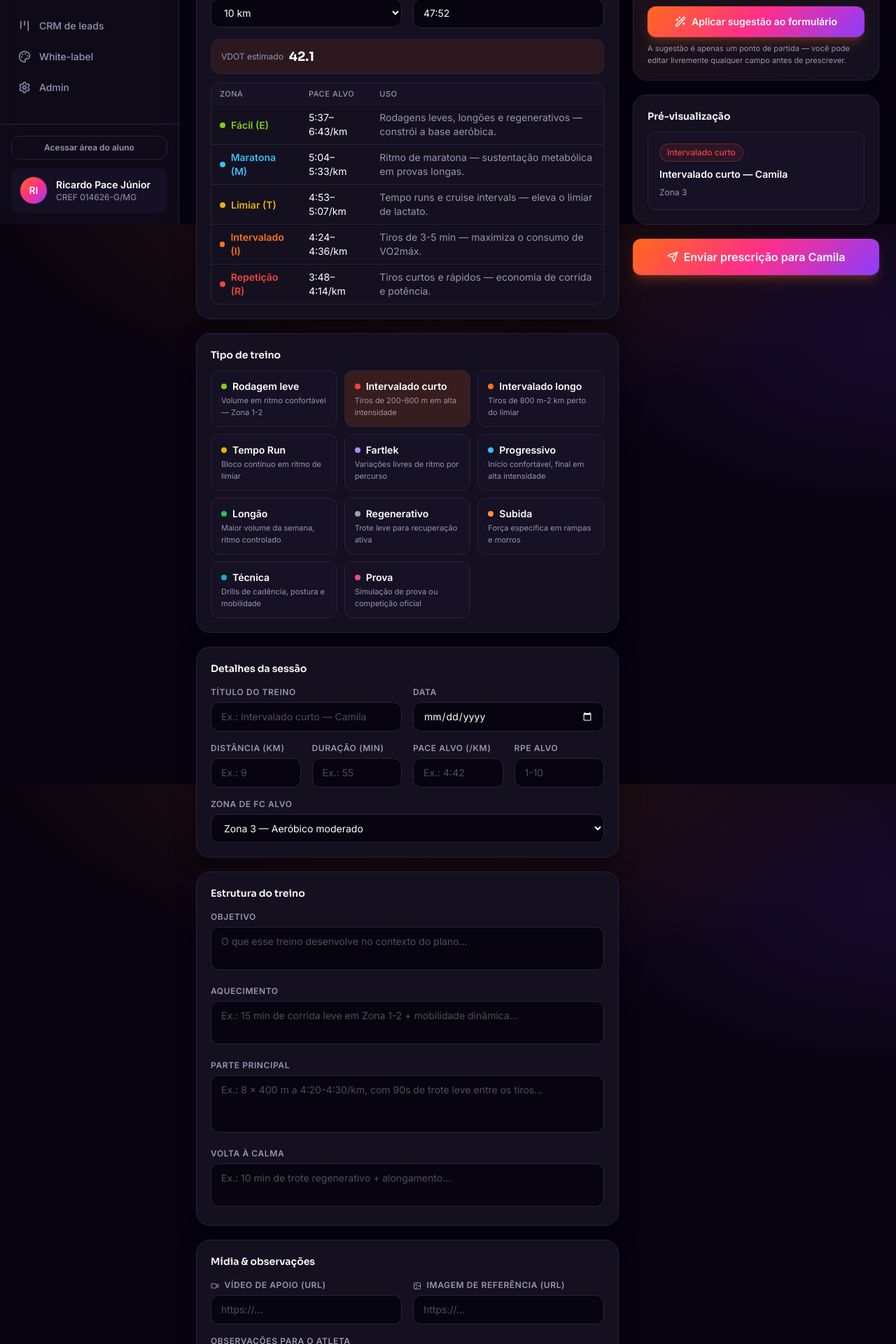
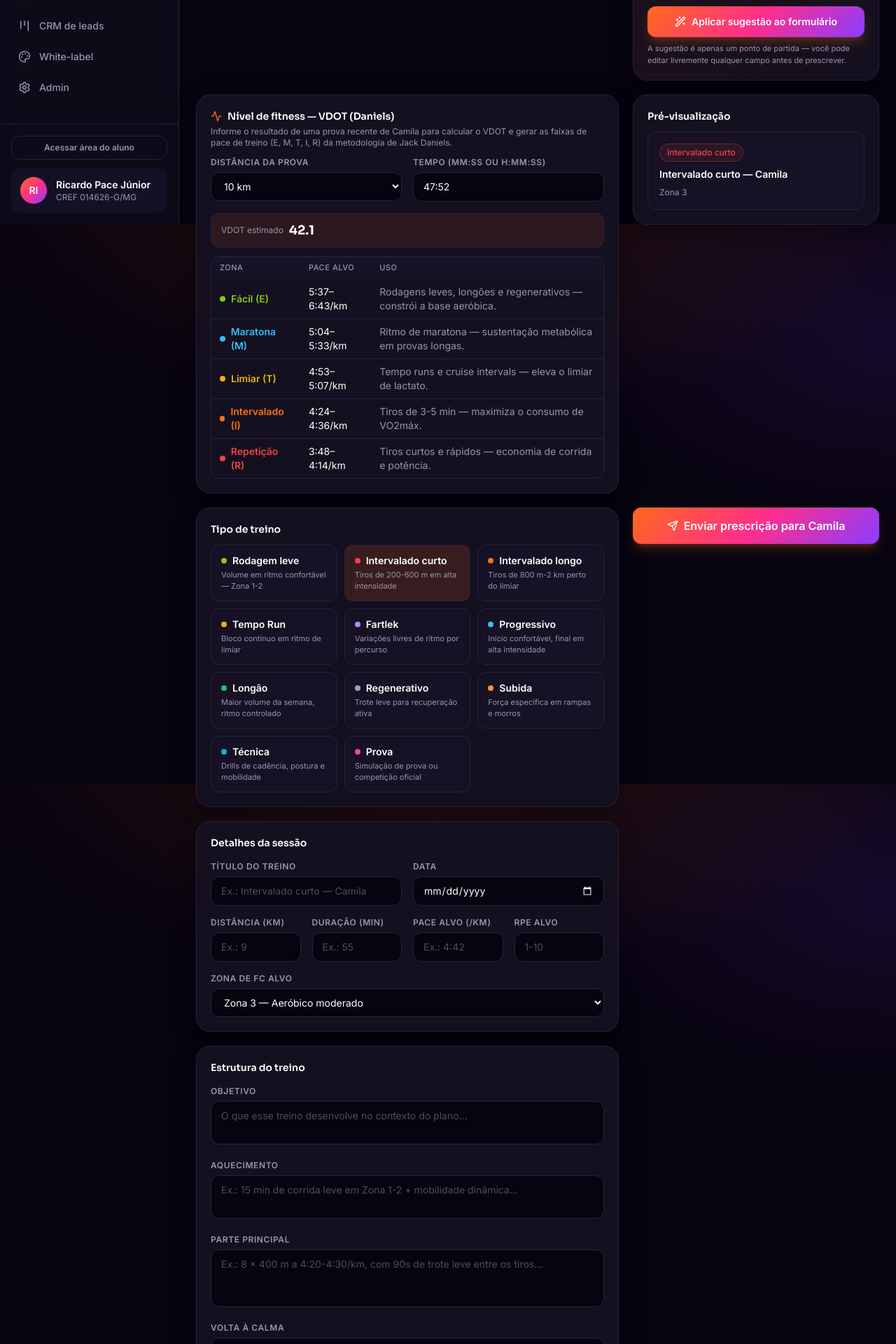
Before and after one commit to protocolointeligente/PACERUNPRO, a Next.js app in the folder pace-run-pro/: page /treinador/prescricao/corrida in a window 1280 px wide. Shown: the part 480-2400 px from the top of the page at 70% size. Built offline with nearby package versions, Linux system fonts and the light colour scheme.

Commit message:
Reorder mobile layout of run prescription page
Move "Motor de prescrição inteligente" right after "Tipo de treino"
on mobile, instead of after "Mídia & observações". Desktop two-column
layout is preserved via explicit grid placement.

```diff
--- a/pace-run-pro/src/app/treinador/prescricao/corrida/page.tsx
+++ b/pace-run-pro/src/app/treinador/prescricao/corrida/page.tsx
@@ -218,10 +218,8 @@ export default function RunPrescriptionPage() {
         </p>
       </div>
 
-      <div className="grid gap-5 lg:grid-cols-[1fr_22rem]">
-        {/* Main form */}
-        <div className="space-y-5">
-          <Card>
+      <div className="grid gap-5 lg:grid-cols-[1fr_22rem] lg:items-start">
+        <Card className="order-1 lg:order-none lg:col-start-1 lg:row-start-1">
           <CardContent className="p-5">
             <h3 className="mb-3 font-display text-sm font-semibold text-text">Atleta</h3>
             <div className="flex flex-wrap gap-2">
@@ -250,7 +248,7 @@ export default function RunPrescriptionPage() {
           </CardContent>
         </Card>
 
-          <Card>
+        <Card className="order-2 lg:order-none lg:col-start-1 lg:row-start-2">
           <CardContent className="p-5">
             <h3 className="mb-1 flex items-center gap-2 font-display text-sm font-semibold text-text">
               <Activity className="h-4 w-4 text-primary" /> Nível de fitness — VDOT (Daniels)
@@ -326,7 +324,7 @@ export default function RunPrescriptionPage() {
           </CardContent>
         </Card>
 
-          <Card>
+        <Card className="order-3 lg:order-none lg:col-start-1 lg:row-start-3">
           <CardContent className="p-5">
             <h3 className="mb-3 font-display text-sm font-semibold text-text">Tipo de treino</h3>
             <div className="grid gap-2.5 sm:grid-cols-2 xl:grid-cols-3">
@@ -356,7 +354,7 @@ export default function RunPrescriptionPage() {
           </CardContent>
         </Card>
 
-          <Card>
+        <Card className="order-5 lg:order-none lg:col-start-1 lg:row-start-4">
           <CardContent className="space-y-4 p-5">
             <h3 className="font-display text-sm font-semibold text-text">Detalhes da sessão</h3>
             <div className="grid gap-4 sm:grid-cols-2">
@@ -407,7 +405,7 @@ export default function RunPrescriptionPage() {
           </CardContent>
         </Card>
 
-          <Card>
+        <Card className="order-6 lg:order-none lg:col-start-1 lg:row-start-5">
           <CardContent className="space-y-4 p-5">
             <h3 className="font-display text-sm font-semibold text-text">Estrutura do treino</h3>
             <label className="block">
@@ -429,7 +427,7 @@ export default function RunPrescriptionPage() {
           </CardContent>
         </Card>
 
-          <Card>
+        <Card className="order-7 lg:order-none lg:col-start-1 lg:row-start-6">
           <CardContent className="space-y-4 p-5">
             <h3 className="font-display text-sm font-semibold text-text">Mídia &amp; observações</h3>
             <div className="grid gap-4 sm:grid-cols-2">
@@ -448,11 +446,8 @@ export default function RunPrescriptionPage() {
             </label>
           </CardContent>
         </Card>
-        </div>
 
-        {/* Sidebar */}
-        <div className="space-y-5">
-          <Card className="border-primary/30 bg-gradient-to-br from-primary/12 to-card">
+        <Card className="order-4 lg:order-none lg:col-start-2 lg:row-start-1 border-primary/30 bg-gradient-to-br from-primary/12 to-card">
           <CardContent className="p-5">
             <h3 className="mb-1 flex items-center gap-2 font-display text-sm font-semibold text-text">
               <Sparkles className="h-4 w-4 text-primary" /> Motor de prescrição inteligente
@@ -505,7 +500,7 @@ export default function RunPrescriptionPage() {
           </CardContent>
         </Card>
 
-          <Card>
+        <Card className="order-8 lg:order-none lg:col-start-2 lg:row-start-2">
           <CardContent className="p-5">
             <h3 className="mb-3 font-display text-sm font-semibold text-text">Pré-visualização</h3>
             <div className="rounded-xl border border-border bg-card-hover/30 p-4">
@@ -531,7 +526,7 @@ export default function RunPrescriptionPage() {
           </CardContent>
         </Card>
 
-          <motion.div initial={false} animate={{ opacity: 1 }}>
+        <motion.div initial={false} animate={{ opacity: 1 }} className="order-9 lg:order-none lg:col-start-2 lg:row-start-3">
           <Button onClick={submit} size="lg" className="w-full">
             <Send className="h-4 w-4" /> Enviar prescrição para {athlete.name.split(" ")[0]}
           </Button>
@@ -549,6 +544,5 @@ export default function RunPrescriptionPage() {
         </motion.div>
       </div>
     </div>
-    </div>
   );
 }
```
Lines whose indentation alone changed are shown as unchanged.
